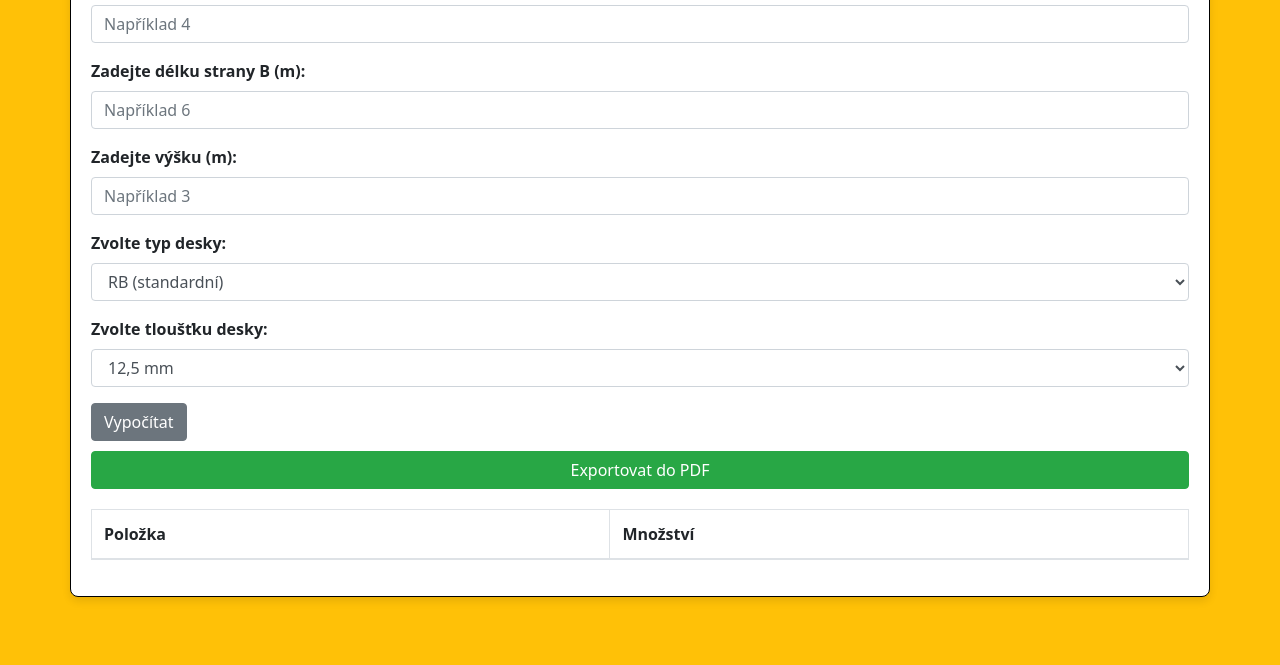
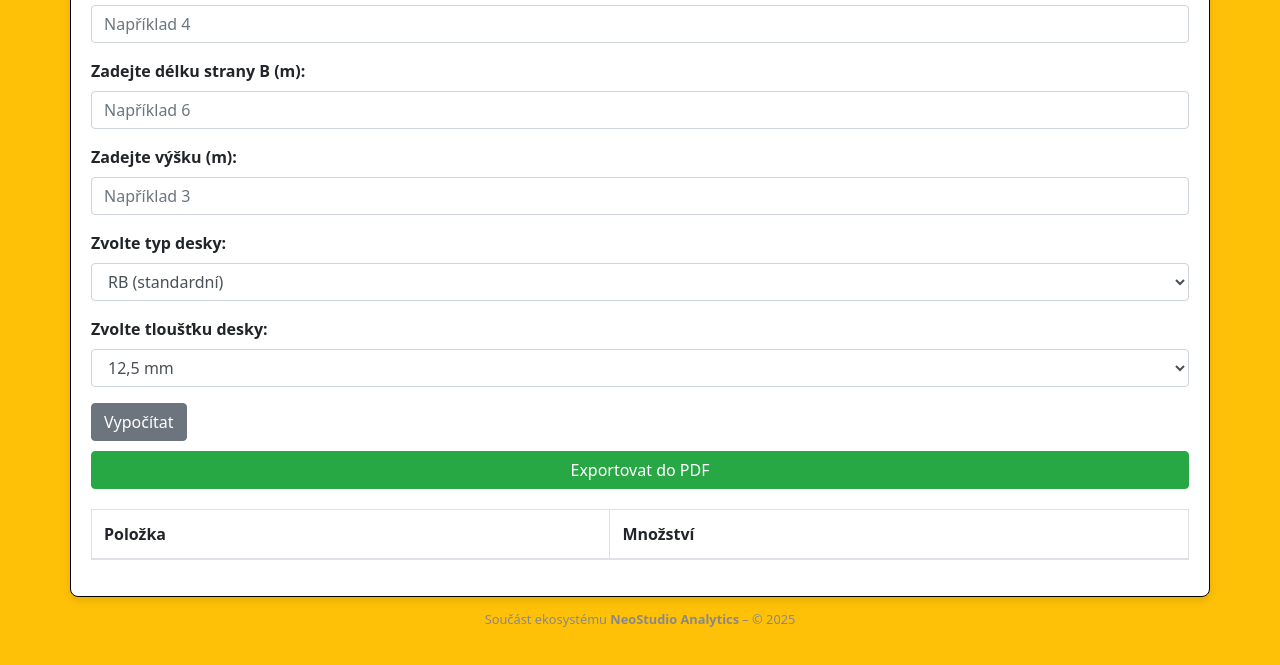
Before and after one commit to 70Martin/Kalkulace-spotreby, a plain HTML site: page index.html in a window 1280 px wide. Shown: the part 117-782 px from the top of the page. Drawn offline with Linux system fonts and the light colour scheme.

Commit message:
Update index.html

```diff
--- a/index.html
+++ b/index.html
@@ -167,5 +167,10 @@
             html2pdf().set(options).from(element).save();
         }
     </script>
+    <footer style="text-align:center; font-size: 0.8em; color: #888; padding: 1em 0;">
+
+  Součást ekosystému <strong>NeoStudio Analytics</strong> – © 2025
+
+</footer>
 </body>
 </html>
```
